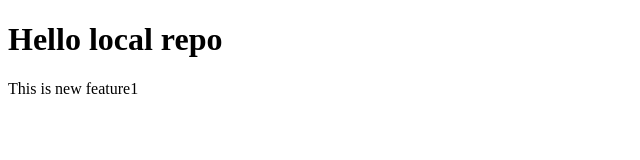
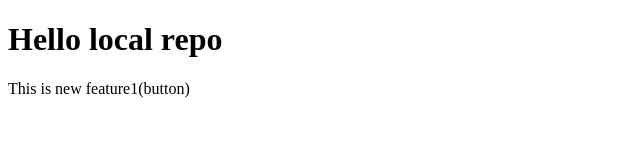
Before and after one commit to suraj2172002/LocalRepo, a plain HTML site: page index.html in a window 1280 px wide. Shown: the full height of the page, 0-640 px from the left. Drawn offline with Linux system fonts and the light colour scheme.

Commit message:
add button

```diff
--- a/index.html
+++ b/index.html
@@ -7,6 +7,6 @@
   </head>
   <body>
     <h1>Hello local repo</h1>
-    <p>This is new feature1</p>
+    <p>This is new feature1(button)</p>
   </body>
 </html>
```
